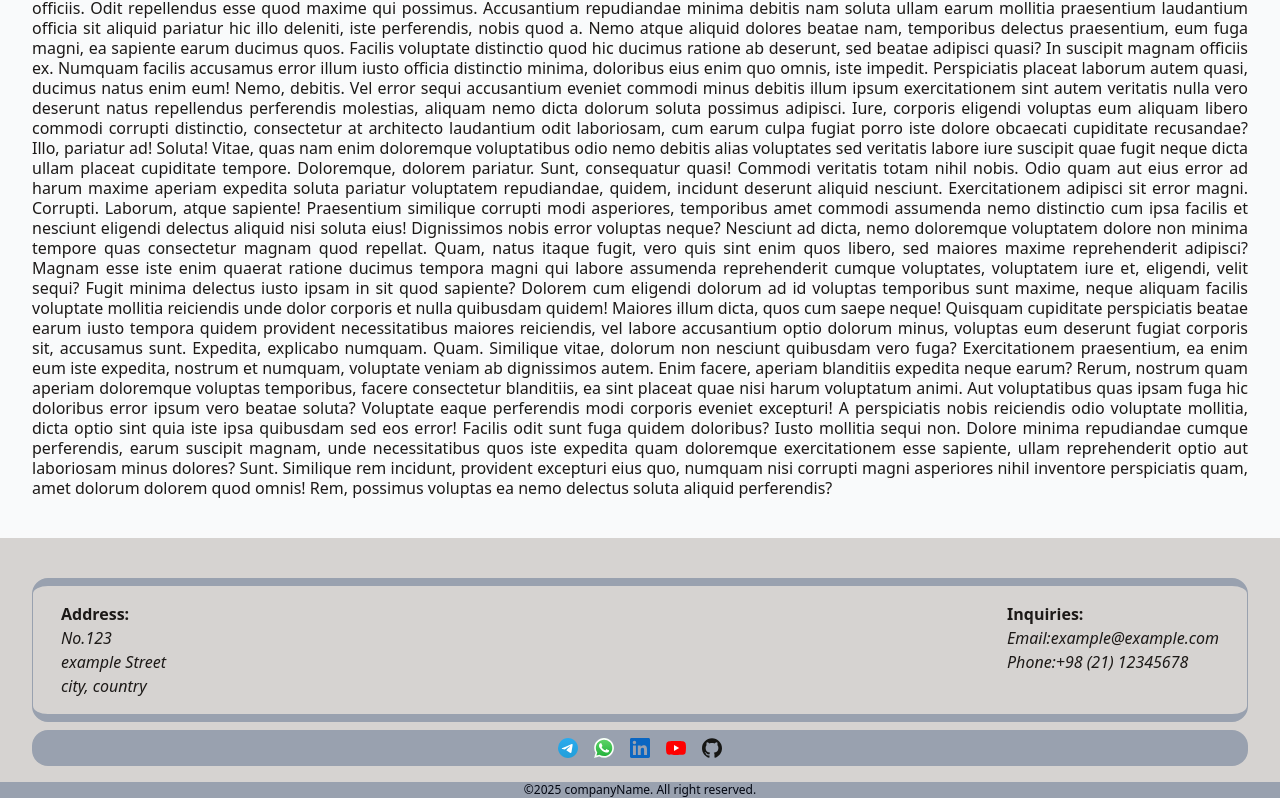
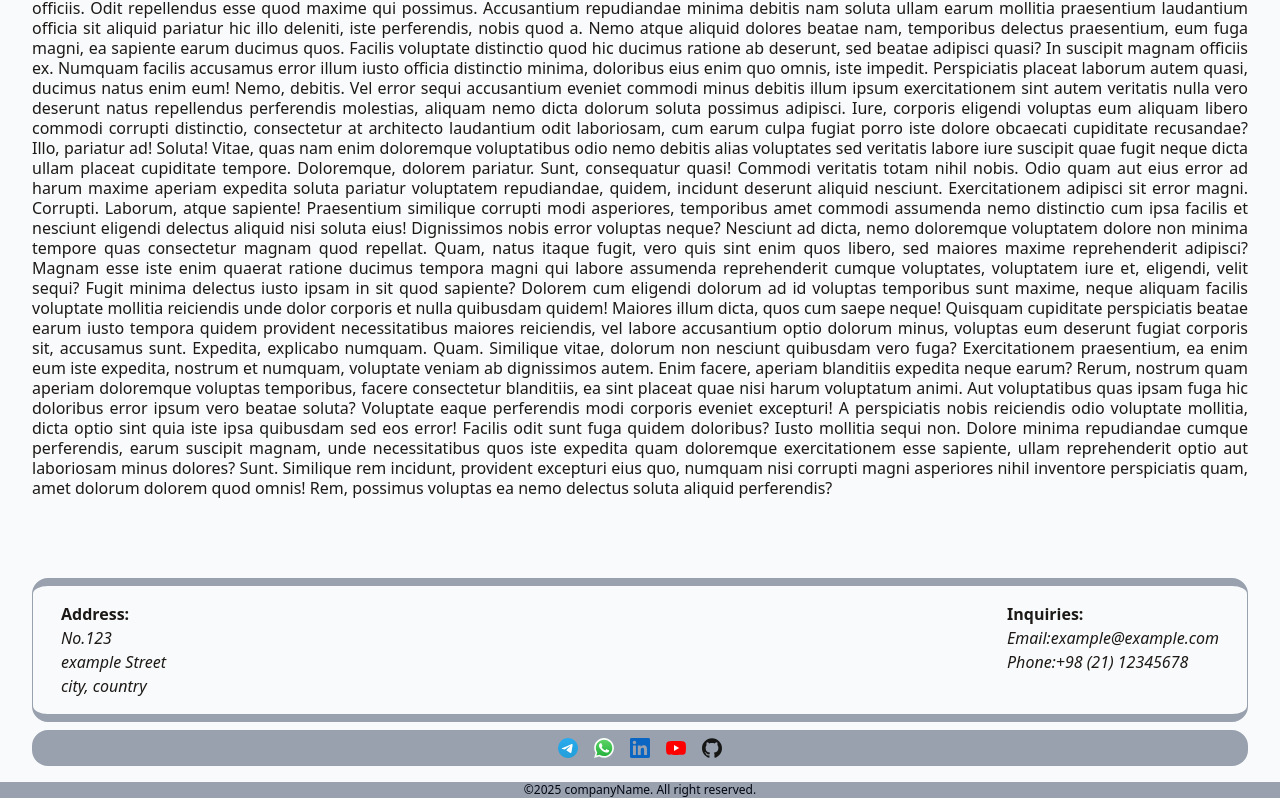
Before and after one commit to yaser-pakniyat/shop-demo, a Next.js app: page / in a window 1280 px wide. Shown: the part 2594-3392 px from the top of the page. Built offline with nearby package versions, Linux system fonts and the light colour scheme; some icons are missing.

Commit message:
refactor(footer): remove theme-based styling

```diff
--- a/components/footer/Footer.tsx
+++ b/components/footer/Footer.tsx
@@ -6,9 +6,7 @@ import db from "@/public/db.json";
 export default function Footer() {
   const theme = useSelector((store: RootState) => store.global.theme);
   return (
-    <footer
-      className={`flex w-full flex-col gap-y-4 pt-8 transition-colors duration-1000 ease-linear ${theme === "dark" ? "bg-stone-900 text-stone-300" : "bg-stone-300 text-stone-900"}`}
-    >
+    <footer className="flex w-full flex-col gap-y-4 pt-8 transition-colors duration-1000 ease-linear">
       {/* address & phone section + social section start */}
       <div className="w-full px-8">
         {/* address and phone section start */}
```
